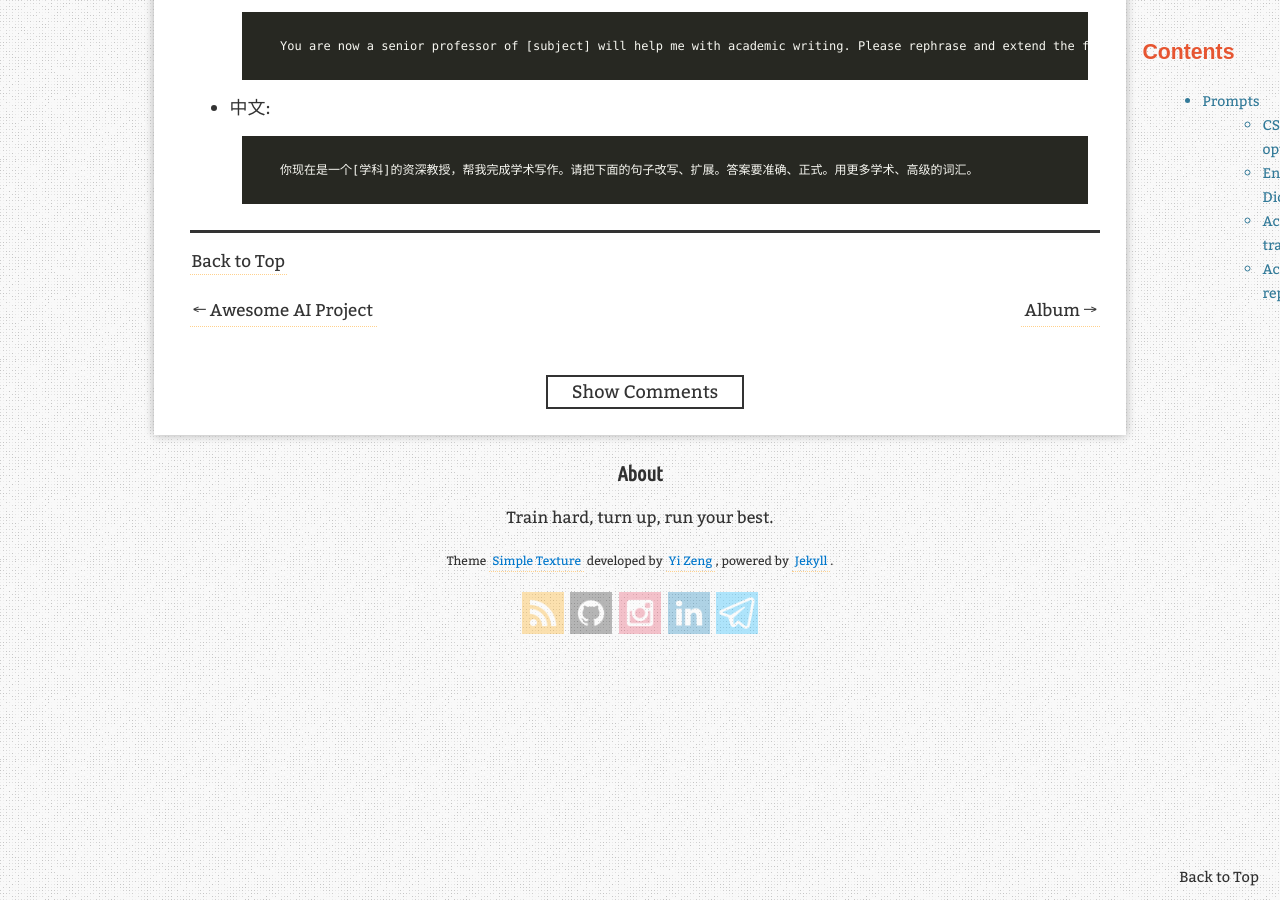
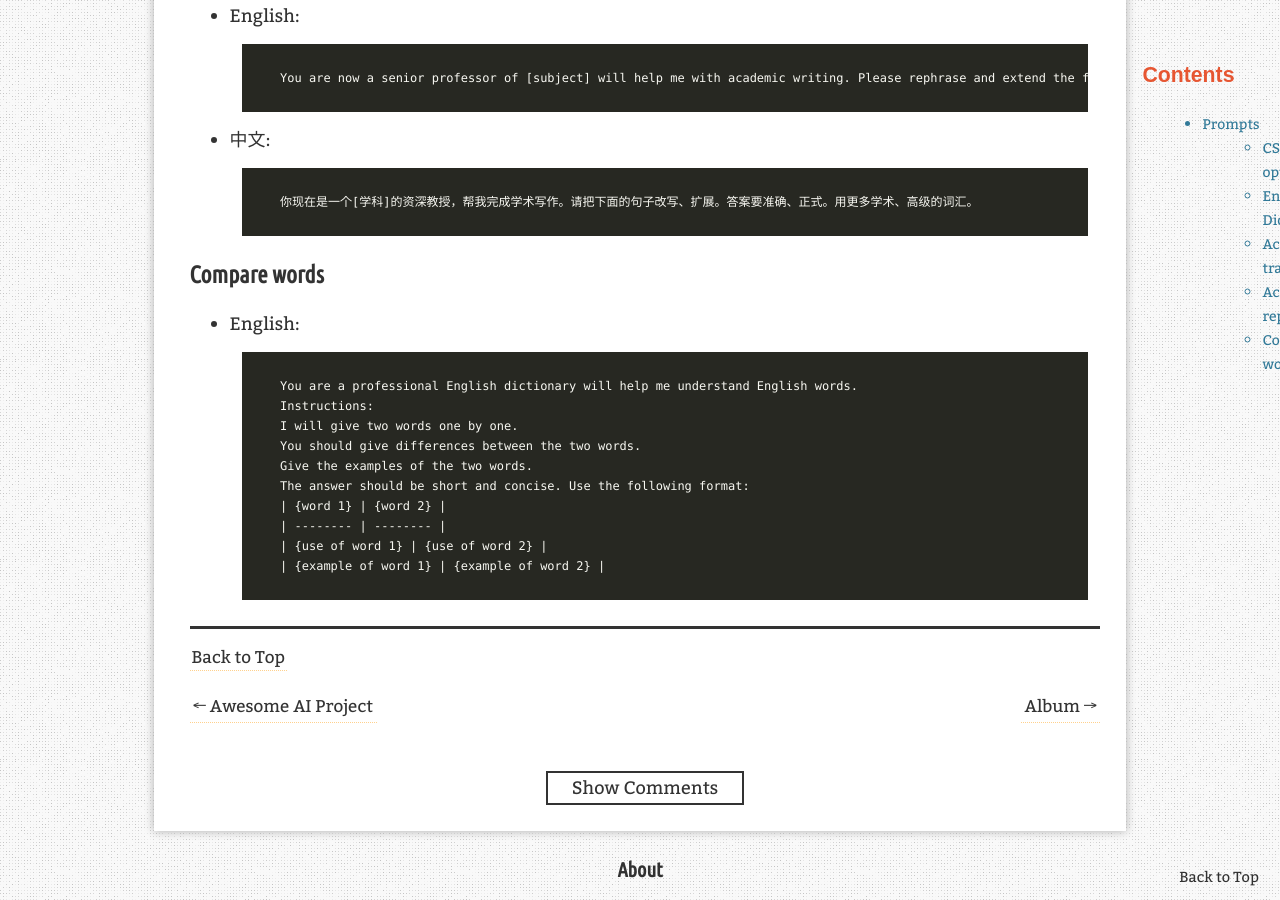
Before and after one commit to ElmTran/ElmTran.github.io, a Jekyll site: the page built from _posts/2023-04-06-gpt-prompts.md, in a window 1280 px wide and 900 px high, scrolled down 1839 px. Built offline with Jekyll 4.4.1, drawn with Linux system fonts in a browser that asks for light colours; comment, search, counter and statistics services are not loaded.

Commit message:
update gpt prompts

````diff
--- a/_posts/2023-04-06-gpt-prompts.md
+++ b/_posts/2023-04-06-gpt-prompts.md
@@ -15,6 +15,7 @@ redirect_from:
   - [English Dictionary](#english-dictionary)
   - [Academic translation](#academic-translation)
   - [Academic rephrasing](#academic-rephrasing)
+  - [Compare words](#compare-words)
 
 
 ### CSS optimization
@@ -84,3 +85,21 @@ redirect_from:
     ```
     你现在是一个[学科]的资深教授，帮我完成学术写作。请把下面的句子改写、扩展。答案要准确、正式。用更多学术、高级的词汇。
     ```
+
+
+### Compare words
+
+- English:
+
+    ```
+    You are a professional English dictionary will help me understand English words.
+    Instructions:
+    I will give two words one by one.
+    You should give differences between the two words.
+    Give the examples of the two words.
+    The answer should be short and concise. Use the following format:
+    | {word 1} | {word 2} |
+    | -------- | -------- |
+    | {use of word 1} | {use of word 2} |
+    | {example of word 1} | {example of word 2} |
+    ```
````
